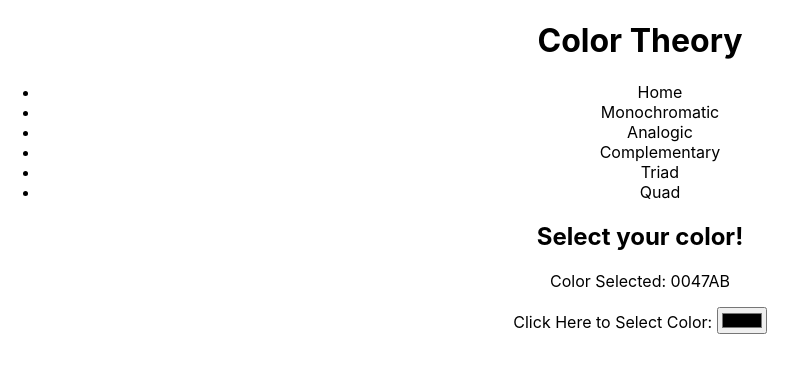
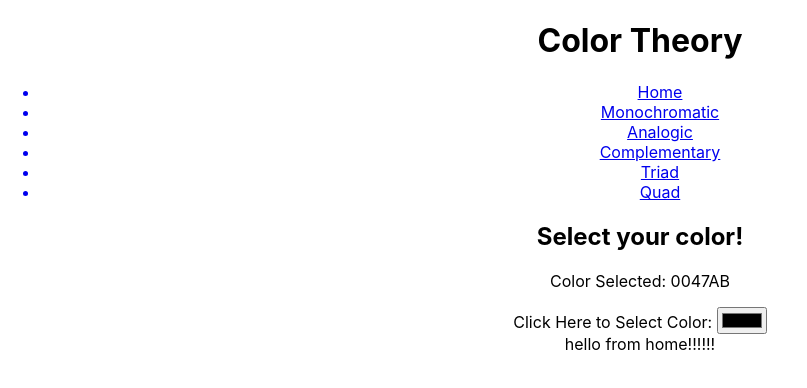
Before and after one commit to ramag1/color-theory, a React (Create React App) app: page /home in a window 1280 px wide. Shown: the top 388 px of the page, without its empty margins (0-807 px from the left). Built offline with nearby package versions, Linux system fonts and the light colour scheme.

Commit message:
add links

```diff
--- a/package.json
+++ b/package.json
@@ -9,6 +9,7 @@
     "react": "^17.0.2",
     "react-color-palette": "^6.2.0",
     "react-dom": "^17.0.2",
+    "react-router-dom": "^6.2.1",
     "react-scripts": "5.0.0",
     "web-vitals": "^2.1.2"
   },
--- a/src/App.js
+++ b/src/App.js
@@ -2,6 +2,7 @@ import logo from './logo.svg';
 
 import { useState } from 'react';
 import { ColorContext } from './components/colorContext';
+import { Routes, Route, Link } from 'react-router-dom';
 
 import './App.css';
 import SchemeNav from './components/SchemeNav';
@@ -20,19 +21,21 @@ function App() {
   const [scheme, setScheme] = useState([]);
 
   return (
-    <div className="App">
-      <ColorContext.Provider value={{color, setColor, scheme, setScheme}}>
-        <SchemeNav />
-        <ColorNav />
-        {/* <Home />
-        <Mono />
-        <Analogic />
-        <Triad />
-        <Quad />
-        <Complementary /> */}
-      </ColorContext.Provider>
-    </div>
-  );
+		<div className='App'>
+			<ColorContext.Provider value={{ color, setColor, scheme, setScheme }}>
+				<SchemeNav />
+				<ColorNav />
+			</ColorContext.Provider>
+			<Routes>
+				<Route path='/home' element={<Home />} />
+				<Route path='/monochromatic' element={<Mono />} />
+				<Route path='/quad' element={<Quad />} />
+				<Route path='/triad' element={<Triad />} />
+				<Route path='/complementary' element={<Complementary />} />
+				<Route path='/analogic' element={<Analogic />} />
+			</Routes>
+		</div>
+	);
 }
 
 export default App;
--- a/src/components/Analogic.js
+++ b/src/components/Analogic.js
@@ -3,7 +3,7 @@ import React from 'react';
 function Analogic(props) {
     return (
         <div>
-
+            Analogic here!
         </div>
     );
 }
--- a/src/components/ColorNav.js
+++ b/src/components/ColorNav.js
@@ -20,8 +20,8 @@ function ColorNav(props) {
 
 
     return (
-			<div>
-				<h2>Select your color!</h2>
+			<div className="colorNav__div">
+				<h2 className="colorNav__h2">Select your color!</h2>
 
 				<p style={{ color: color }}>Color Selected: {color}</p>
 				<label>
--- a/src/components/Complementary.js
+++ b/src/components/Complementary.js
@@ -3,7 +3,7 @@ import React from 'react';
 function Complementary(props) {
     return (
         <div>
-
+            hello from complimentary
         </div>
     );
 }
--- a/src/components/Home.js
+++ b/src/components/Home.js
@@ -2,31 +2,10 @@ import React from 'react';
 import { useState, useEffect } from 'react';
 
 function Home(props) {
-    const [schemeResults, setSchemeResults] = useState ([]);
-    const url = `https://www.thecolorapi.com/scheme?hex=0047AB&rgb=0,71,171&hsl=215,100%,34%&cmyk=100,58,0,33&format=json&mode=analogic&count=6`;
-
-    useEffect(() => {
-        fetch(url)
-            .then((res) => res.json())
-            .then((json) => {
-                setSchemeResults(json)
-                console.log(schemeResults)
-            })
-            .catch(console.error);
-    }, []);
-
-    if (!schemeResults) {
-        return null;
-    }
 
     return (
         <>
-            {/* <p>{schemeResults.mode}</p>
-            {schemeResults.map(color => {
-                return (
-                    <div style={{backgroundColor: color.colors.hex}}>hex value</div>
-                )
-            })} */}
+            hello from home!!!!!!
         </>
     );
 }
--- a/src/components/Mono.js
+++ b/src/components/Mono.js
@@ -3,7 +3,7 @@ import React from 'react';
 function Mono(props) {
     return (
         <div>
-
+            Hello from Mono
         </div>
     );
 }
--- a/src/components/SchemeNav.js
+++ b/src/components/SchemeNav.js
@@ -1,16 +1,17 @@
 import React from 'react';
+import { Link } from 'react-router-dom';
 
 function SchemeNav(props) {
     return (
-        <div>
-            <h1>Color Theory</h1>
+        <div className="schemeNav__div">
+            <h1 className="schemeNav__h1">Color Theory</h1>
             <ul className="schemeNav__ul">
-                <li>Home</li>
-                <li>Monochromatic</li>
-                <li>Analogic</li>
-                <li>Complementary</li>
-                <li>Triad</li>
-                <li>Quad</li>
+                <Link to={'/home'}><li>Home</li></Link>
+                <Link to={'/monochromatic'}><li>Monochromatic</li></Link>
+                <Link to={'/analogic'}><li>Analogic</li></Link>
+                <Link to={'/complementary'}><li>Complementary</li></Link>
+                <Link to={'/triad'}><li>Triad</li></Link>
+                <Link to={'/quad'}><li>Quad</li></Link>
             </ul>
         </div>
 	);
--- a/src/index.js
+++ b/src/index.js
@@ -3,12 +3,13 @@ import ReactDOM from 'react-dom';
 import './index.css';
 import App from './App';
 import reportWebVitals from './reportWebVitals';
+import { BrowserRouter as Router } from 'react-router-dom';
 
 ReactDOM.render(
-  <React.StrictMode>
-    <App />
-  </React.StrictMode>,
-  document.getElementById('root')
+	<Router>
+		<App />
+	</Router>,
+	document.getElementById('root')
 );
 
 // If you want to start measuring performance in your app, pass a function
```
Also changed, not shown: 1 other file (tests, documents, lock files or other folders).
